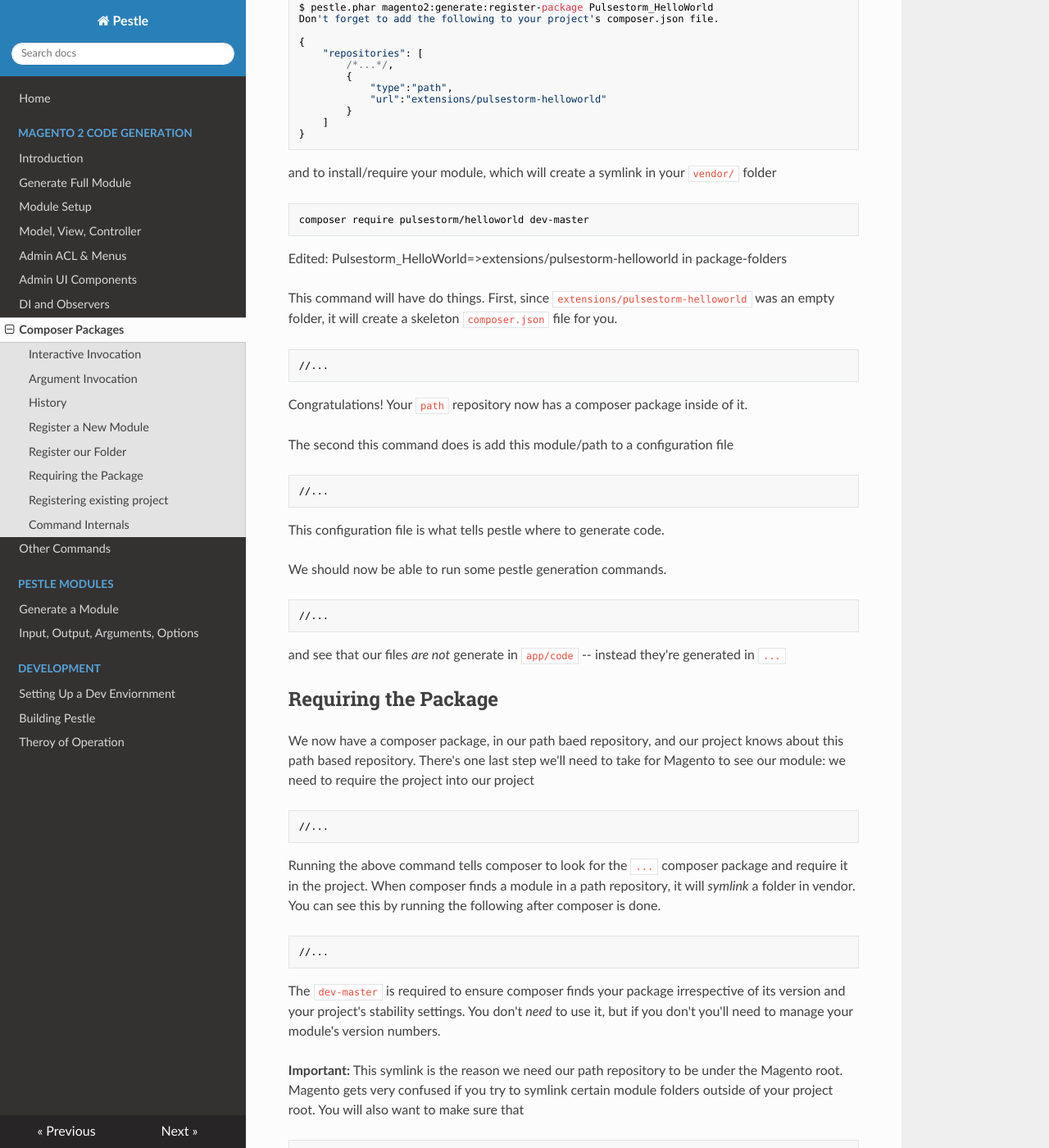
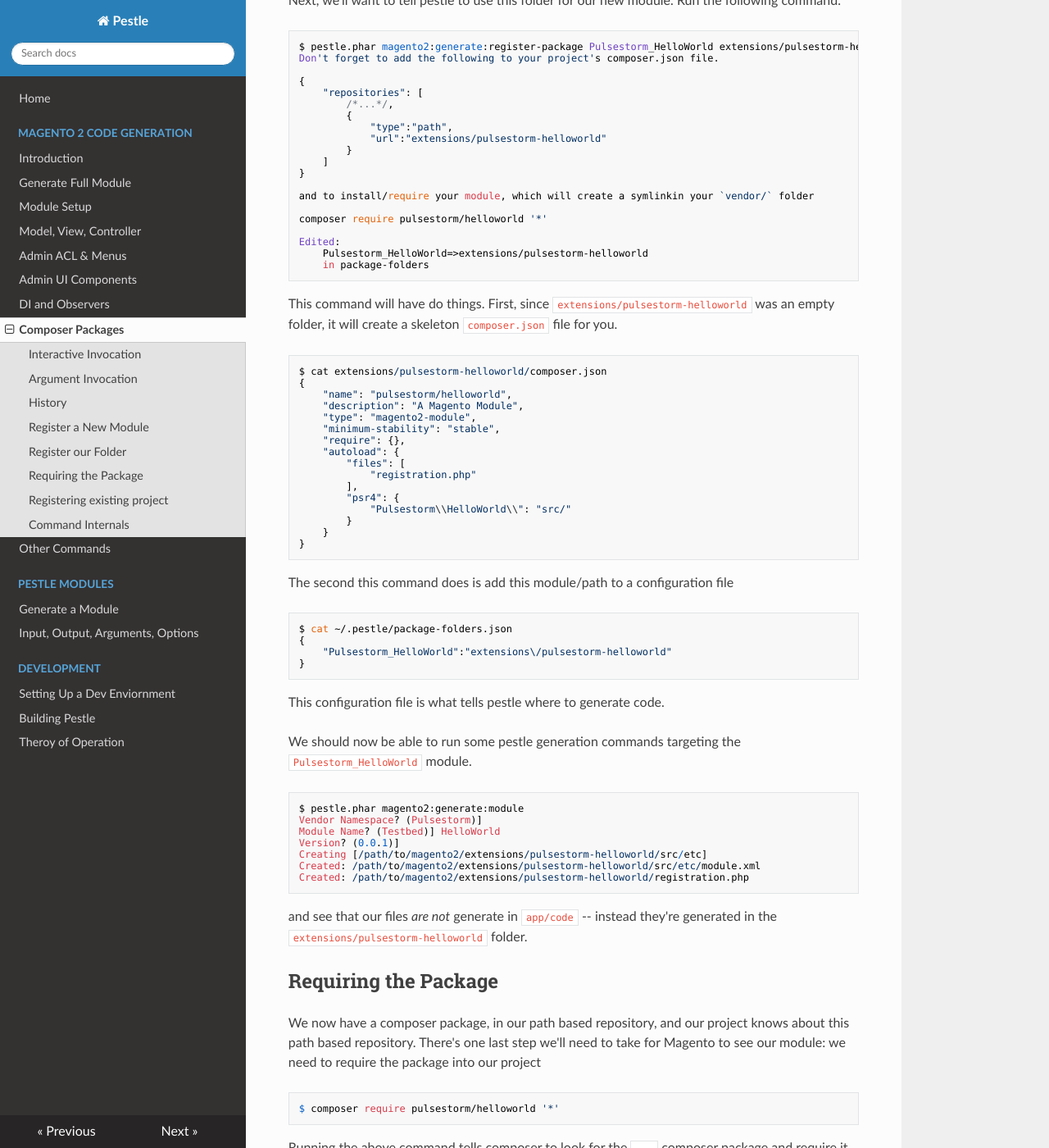
Before and after one commit to astorm/pestle, an MkDocs documentation site: the page built from docs/magento2-composer.md, in a window 1280 px wide and 1400 px high, scrolled down 2717 px. Shown: the whole window at 82% size. Built offline with MkDocs 1.6.1, drawn with Linux system fonts in a browser that asks for light colours; nearby versions of some CDN libraries; some of the changed text lies outside the part shown.

Commit message:
In progress -- broken?

```diff
--- a/docs/magento2-composer.md
+++ b/docs/magento2-composer.md
@@ -1,3 +1,6 @@
+@TODO: Look for pestle_dev
+@TODO: don't use dev-master use '*'
+
 # generate:register-package
 
     Usage:
@@ -94,7 +97,7 @@ What we've done above is tell composer that the folder `extensions/pulsestorm-he
 
 Next, we'll want to tell pestle to use this folder for our new module.  Run the following command.
 
-    $ pestle.phar magento2:generate:register-package Pulsestorm_HelloWorld
+    $ pestle.phar magento2:generate:register-package Pulsestorm_HelloWorld extensions/pulsestorm-helloworld
     Don't forget to add the following to your project's composer.json file.
 
     {
@@ -107,55 +110,124 @@ Next, we'll want to tell pestle to use this folder for our new module.  Run the
         ]
     }
 
-and to install/require your module, which will create a symlink
-in your `vendor/` folder
+    and to install/require your module, which will create a symlinkin your `vendor/` folder
 
-    composer require pulsestorm/helloworld dev-master
+    composer require pulsestorm/helloworld '*'
 
-Edited:
-    Pulsestorm_HelloWorld=>extensions/pulsestorm-helloworld
-    in package-folders
+    Edited:
+        Pulsestorm_HelloWorld=>extensions/pulsestorm-helloworld
+        in package-folders
 
 
 This command will have do things.  First, since `extensions/pulsestorm-helloworld` was an empty folder, it will create a skeleton `composer.json` file for you.
 
-    //...
-
-Congratulations!  Your `path` repository now has a composer package inside of it.
+    $ cat extensions/pulsestorm-helloworld/composer.json
+    {
+        "name": "pulsestorm/helloworld",
+        "description": "A Magento Module",
+        "type": "magento2-module",
+        "minimum-stability": "stable",
+        "require": {},
+        "autoload": {
+            "files": [
+                "registration.php"
+            ],
+            "psr4": {
+                "Pulsestorm\\HelloWorld\\": "src/"
+            }
+        }
+    }
 
 The second this command does is add this module/path to a configuration file
 
-    //...
+    $ cat ~/.pestle/package-folders.json
+    {
+        "Pulsestorm_HelloWorld":"extensions\/pulsestorm-helloworld"
+    }
 
 This configuration file is what tells pestle where to generate code.
 
-We should now be able to run some pestle generation commands.
+We should now be able to run some pestle generation commands targeting the `Pulsestorm_HelloWorld` module.
 
-    //...
+    $ pestle.phar magento2:generate:module
+    Vendor Namespace? (Pulsestorm)]
+    Module Name? (Testbed)] HelloWorld
+    Version? (0.0.1)]
+    Creating [/path/to/magento2/extensions/pulsestorm-helloworld/src/etc]
+    Created: /path/to/magento2/extensions/pulsestorm-helloworld/src/etc/module.xml
+    Created: /path/to/magento2/extensions/pulsestorm-helloworld/registration.php
 
-and see that our files _are not_ generate in `app/code` -- instead they're generated in `...`
+and see that our files _are not_ generate in `app/code` -- instead they're generated in the `extensions/pulsestorm-helloworld` folder.
 
 ## Requiring the Package
 
-We now have a composer package, in our path baed repository, and our project knows about this path based repository.  There's one last step we'll need to take for Magento to see our module: we need to require the project into our project
+We now have a composer package, in our path based repository, and our project knows about this path based repository.  There's one last step we'll need to take for Magento to see our module: we need to require the package into our project
 
-    //...
+    $ composer require pulsestorm/helloworld '*'
 
 Running the above command tells composer to look for the `...` composer package and require it in the project.  When composer finds a module in a path repository, it will _symlink_ a folder in vendor.  You can see this by running the following after composer is done.
 
-    //...
+    $ ls -lh vendor/pulsestorm/
+    total 0
+    lrwxr-xr-x  1 user  group    38B Sep 29 13:32 helloworld -> ../../extensions/pulsestorm-helloworld
 
-The `dev-master` is required to ensure composer finds your package irrespective of its version and your project's stability settings.  You don't _need_ to use it, but if you don't you'll need to manage your module's version numbers.
+The `*` is required to ensure composer finds your package irrespective of its version and your project's stability settings.  This comes right from the composer docs [on path repositories](https://getcomposer.org/doc/05-repositories.md#path), when you can  see the `*` used in place of a package version for `path` repositories.
 
 **Important:** This symlink is the reason we need our path repository to be under the Magento root. Magento gets very confused if you try to symlink certain module folders outside of your project root.  You will also want to make sure that
 
-    //...
+    Stores -> Configuration
 
-is enabled on your system if you're developing out of a path based repository folder.
+is enabled on your system if you're developing out of a path based repository folder -- otherwise your templates may not render correctly.
 
 Congratulations!  You're now working with a local, composer based, module.
 
 ## Registering existing project
+
+This technique isn't limited to from scratch modules -- you can use it with any modules that includes a Magento `composer.json` file.
+
+Let's consider this [randomly chosen Magento 2 module related to SMTP](https://github.com/mageplaza/magento-2-smtp/).  If we were going to add features to this module with pestle and manage it as a composer module, first we'd configure a path repository for it in our Magento system's `composer.json` file
+
+    #File: compser.json
+
+    "repositories": [
+        /* ... */
+        {
+            "type": "path",
+            "url": "extensions/magento-2-smtp"
+        }
+    ],
+
+Then, we'll clone the project repository to get a copy of the source locally.
+
+    $ mkdir extensions
+    $ git clone git@github.com:mageplaza/magento-2-smtp.git extensions/magento-2-smtp
+
+Once we have the module downloaded, we'll confirm the composer package name by looking at the package's `composer.json` file
+
+    $ cat extensions/magento-2-smtp/composer.json | grep 'name'
+        "name": "mageplaza/module-smtp",
+
+And then use that package name (`mageplaza/module-smtp`) to require the main project.
+
+    $ cd /path/to/magento
+    $ composer require mageplaza/module-smtp '*'
+
+Once we've done this, we'll confirm that the module is symlinked.
+
+    $ ls -l vendor/mageplaza/
+    total 0
+
+    lrwxr-xr-x   1 alanstorm  staff   31 Sep 30 08:34 module-smtp -> ../../extensions/magento-2-smtp
+
+This step is extra important for a module that's also host up on packagist.org.  If you've incorrectly configured your `path` repository composer will still successfully install the package -- it just won't have your version installed.
+
+Finally, with all the above done, we'll register the package folder with pestle.
+
+    $ pestle.phar magento2:generate:register-package Mageplaza_Smtp extensions/magento-2-smtp/
+
+and then start generating code
+
+
 
 - Intro
 - Checkout GitHub Repo
```
Also changed, not shown: 2 other files.
